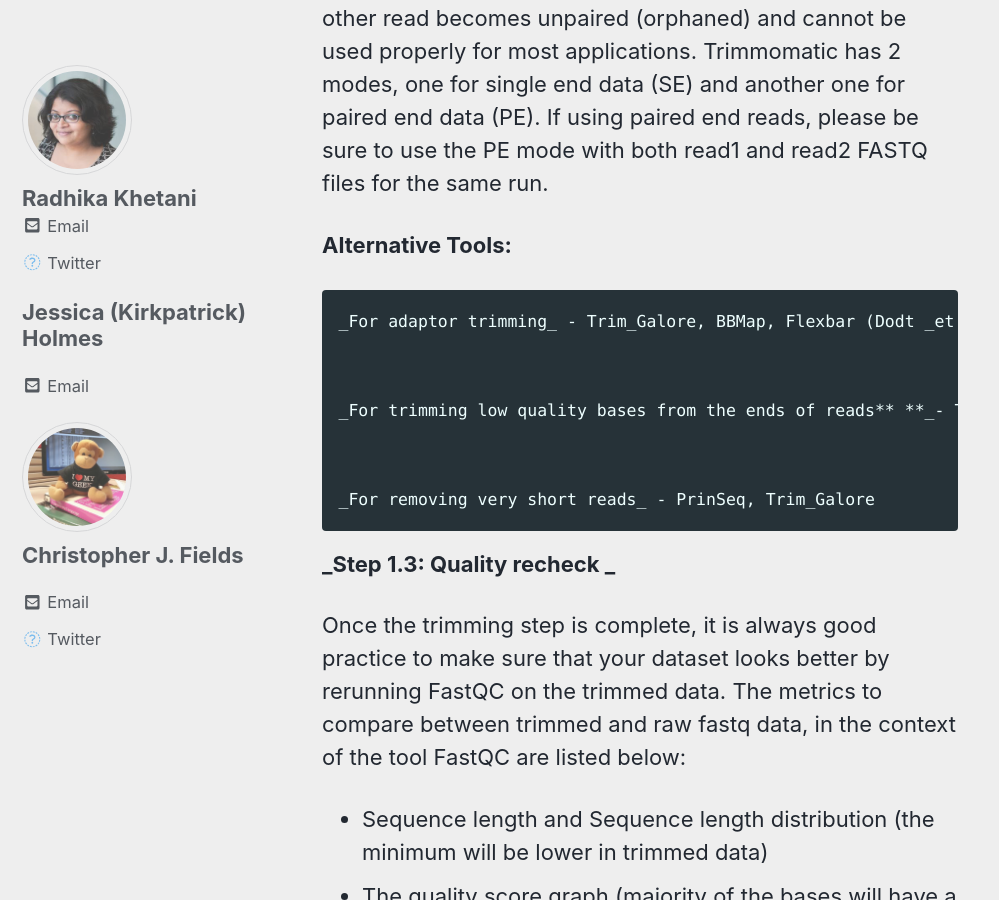
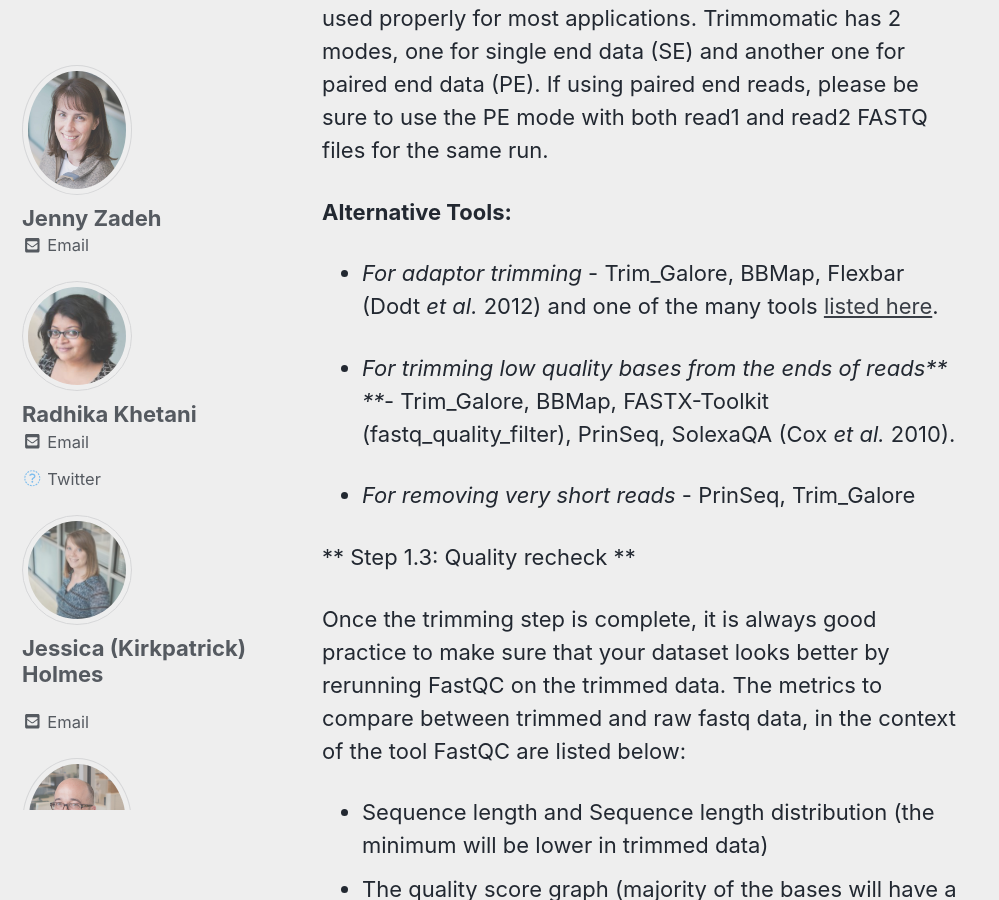
Before and after one commit to h3abionet/H3ABionet-SOPs, a Jekyll site: the page built from RNA-Seq.md, in a window 1280 px wide and 900 px high, scrolled down 7062 px. Shown: the whole window, without its empty margins (0-999 px from the left). Built offline with Jekyll 4.4.1, drawn with Linux system fonts in a browser that asks for light colours; nearby versions of some CDN libraries; some of the changed text lies outside the part shown.

```diff
--- a/RNA-Seq.md
+++ b/RNA-Seq.md
@@ -78,7 +77,7 @@ Tools are suggested in the protocols below.
 The following steps prepare reads for analysis and should be always performed prior to alignment.
 
 
-#### _Step 1.1: Quality check _ {#step-1-1-quality-check}
+#### Step 1.1: Quality check  {#step-1-1-quality-check}
 
 The overall quality of the sequence information received from the sequencing center will determine how the quality trimming should be set up in Step 1.2. Tools like [FastQC](https://www.bioinformatics.babraham.ac.uk/projects/fastqc/) will enable the collection of this information. Sequencing facilities usually produce read files in FASTQ format, which contain a base sequence and a quality score for each base in a read. FastQC measures several metrics associated with the raw sequence data in the FASTQ file, including read length, average quality score at each sequenced base, GC content, presence of any overrepresented sequences (k-mers), and so on. The key metric to watch for is the graph representing the average quality scores (see figure 2), and the range of scores at each base along the length of the reads (reads are usually the same length at this time, and this length is the X-axis, the Y-axis has the quality scores). Note that for large projects, you may collate all of the FastQC reports by using a tool like [MultiQC](http://multiqc.info). MultiQC will generate an html file that visually summarizes these metrics across all samples, as well as provide tab-delimited files containing all the FastQC stats.
 
@@ -108,15 +107,15 @@ One tool that deals with all of these issues at once is [Trimmomatic](http://www
 **Alternative Tools:**
 
 
-    _For adaptor trimming_ - Trim_Galore, BBMap, Flexbar (Dodt _et al._ 2012) and one of the many tools [listed here](https://omictools.com/adapter-trimming-category).
+  *  _For adaptor trimming_ - Trim_Galore, BBMap, Flexbar (Dodt _et al._ 2012) and one of the many tools [listed here](https://omictools.com/adapter-trimming-category).
 
 
-    _For trimming low quality bases from the ends of reads** **_- Trim_Galore, BBMap, FASTX-Toolkit (fastq_quality_filter), PrinSeq, SolexaQA (Cox _et al._ 2010).
+  * _For trimming low quality bases from the ends of reads** **_- Trim_Galore, BBMap, FASTX-Toolkit (fastq_quality_filter), PrinSeq, SolexaQA (Cox _et al._ 2010).
 
 
-    _For removing very short reads_ - PrinSeq, Trim_Galore
+  * _For removing very short reads_ - PrinSeq, Trim_Galore
 
-**_Step 1.3: Quality recheck _**
+** Step 1.3: Quality recheck **
 
 Once the trimming step is complete, it is always good practice to make sure that your dataset looks better by rerunning FastQC on the trimmed data. The metrics to compare between trimmed and raw fastq data, in the context of the tool FastQC are listed below:
 
```
Also changed, not shown: other parts of RNA-Seq.md (+3 -3 lines), _data/authors.yml (+3 -4 lines), assets/images/ChristopherJFields.png (added), assets/images/JennyDrnevichZadeh.png (added), assets/images/Jessica.jpeg (added), assets/images/chris_avatar.jpeg (deleted).
